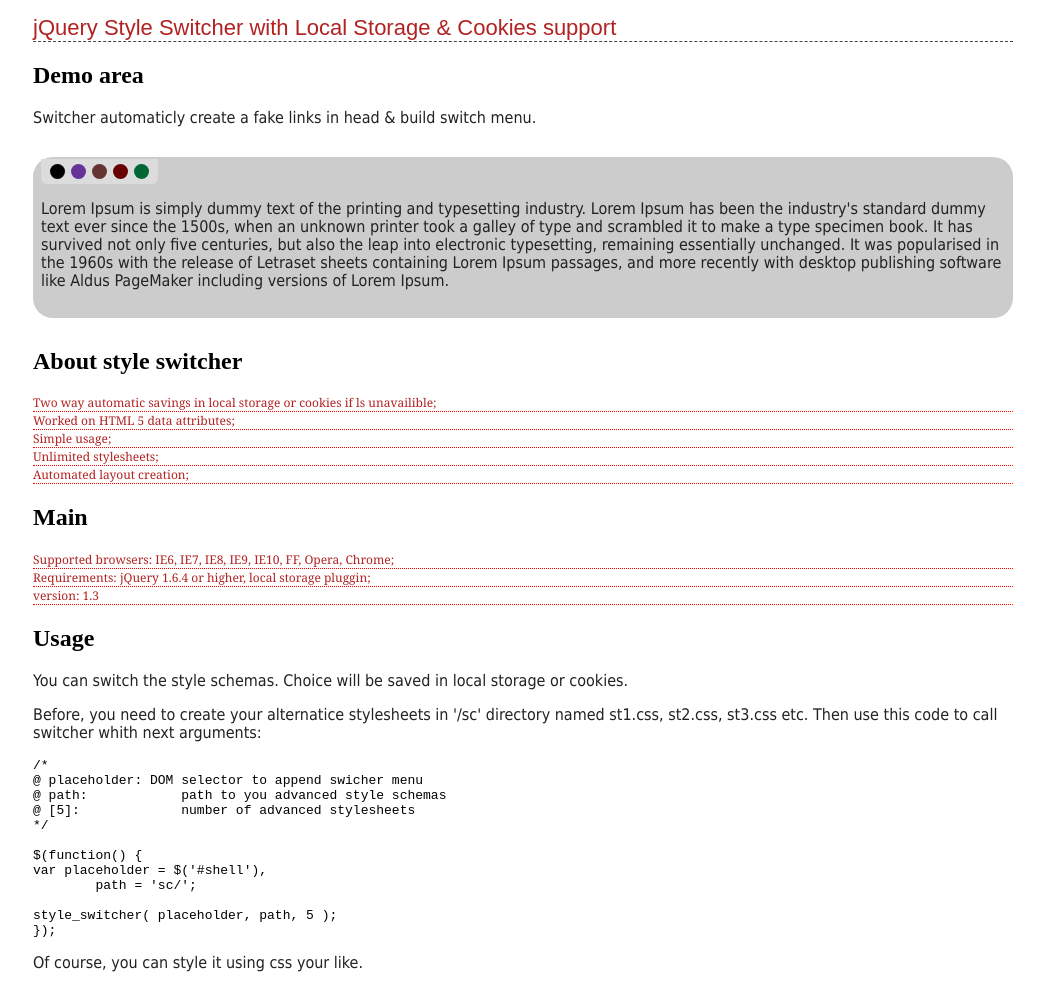
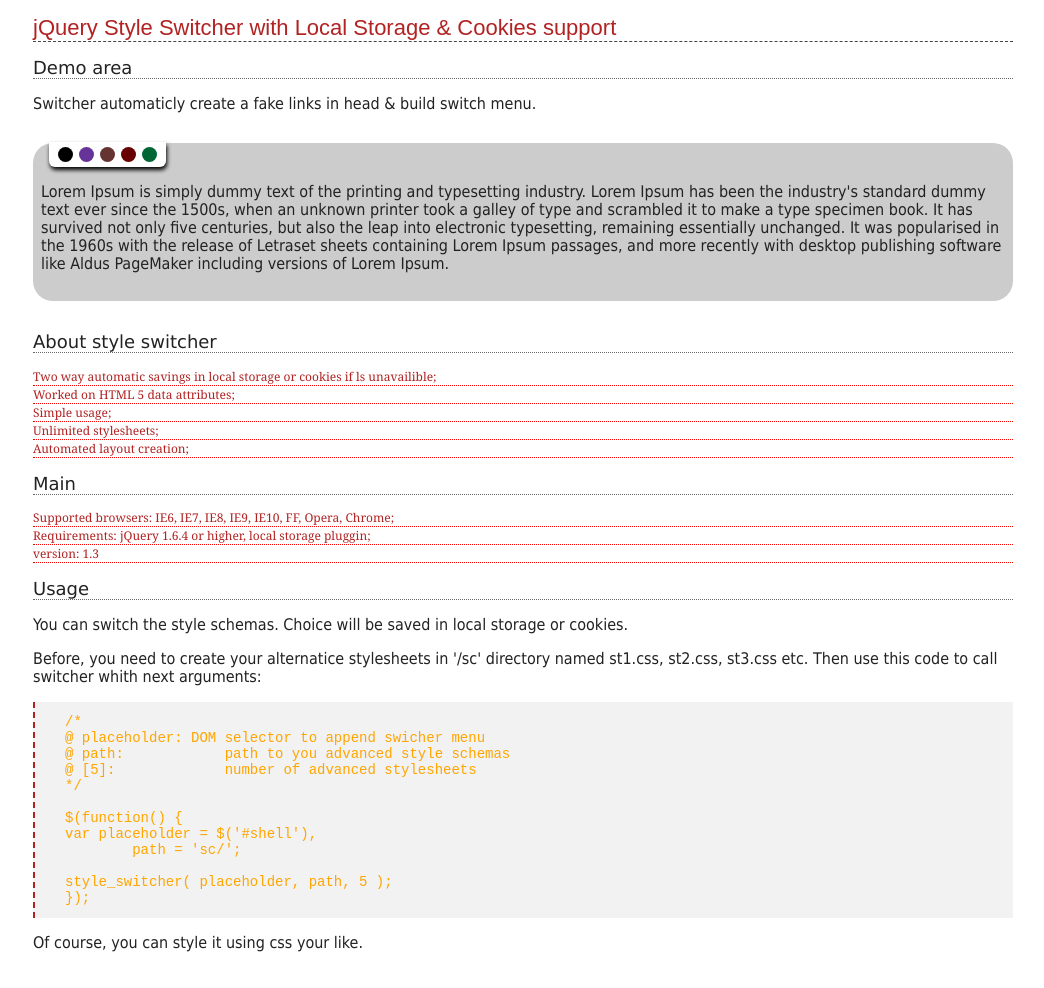
Before and after one commit to x029ah/style-switch, a plain HTML site: page index.html in a window 1280 px wide. Shown: the whole page, without its empty margins (117-1161 px from the left). Drawn offline with Linux system fonts and the light colour scheme.

Commit message:
v.1.3 fixed css

```diff
--- a/sc/core.css
+++ b/sc/core.css
@@ -1,10 +1,13 @@
 /** swicher menu */
 #switcher {
 	-moz-border-radius: 0 0 6px 6px;
+	-moz-box-shadow: 1px 3px 4px #000;
+	box-shadow: 1px 3px 4px #000;
+
 	border-radius: 0 0 6px 6px;
 	text-indent: -9999px;
-	background: #dcdcdc;
-	margin: -10px 0 0;
+	background: #fff;
+	margin: -13px 8px 0;
 	padding: 5px 6px 0;
 	list-style: none;
 	height: 20px;
@@ -69,6 +72,13 @@ h1 {
 	color: #b22222;
 }
 
+h2 {
+	font: normal 18px Verdana;
+	line-height: 21px;
+	color: #222;
+	border-bottom: 1px dotted #666;
+}
+
 p {
 	font: normal 16px Tahoma, Verdana, sans-serif;
 	line-height: 18px;
@@ -86,3 +96,12 @@ ul li {
 	font: normal 12px Georgia, Helvetica, sans-serif;
 	color: #b22222;
 }
+
+/* code */
+code pre {
+	padding: 12px 12px 12px 30px;
+	border-left: 2px dashed #b22222;
+	background: #f2f2f2;
+	font: normal 14px monospace, Monaco;
+	color: orange;
+}
```
